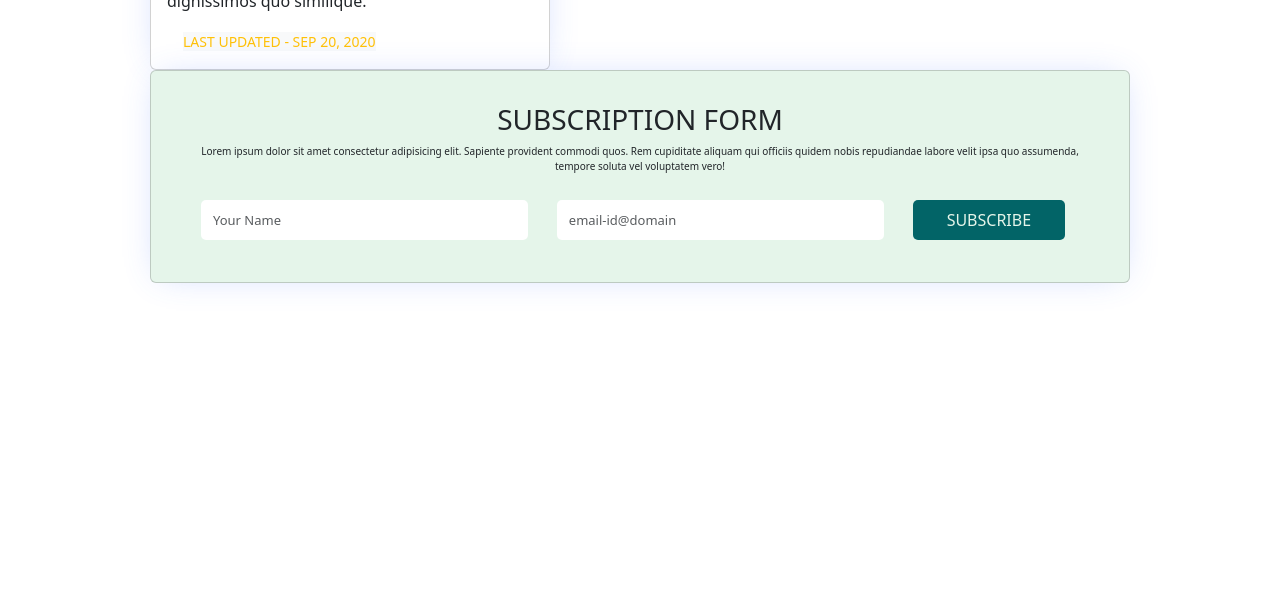
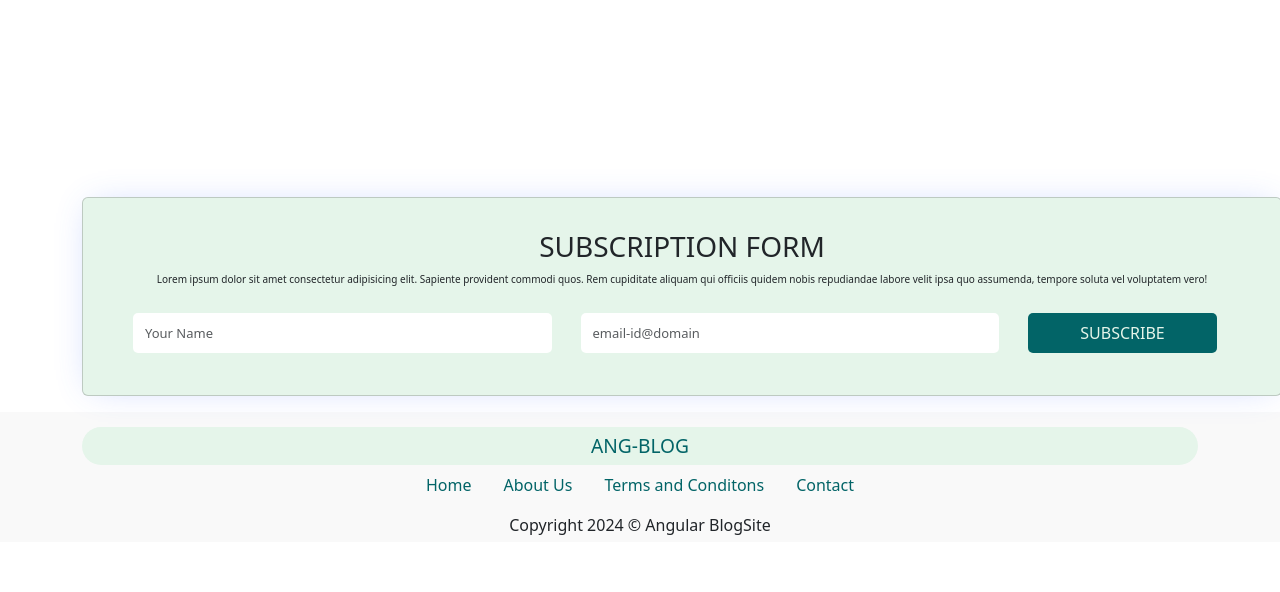
Before and after one commit to saka-do/AngularBlogApp, an Angular app in the folder ang-blog-webapp/: page / in a window 1280 px wide. Shown: the part 681-1273 px from the top of the page. After the commit the page ends 1226 px from the top, so only its background shows below. Built offline with nearby package versions, Linux system fonts and the light colour scheme.

Commit message:
Prepare the App Component

```diff
--- a/ang-blog-webapp/src/app/app.component.css
+++ b/ang-blog-webapp/src/app/app.component.css
@@ -1,4 +1,4 @@
 .app-body{
+    margin-top: 150px;
     min-height: 85vh;
-    margin: 150px;
 }
--- a/ang-blog-webapp/src/app/app.component.html
+++ b/ang-blog-webapp/src/app/app.component.html
@@ -1,8 +1,16 @@
 <app-header></app-header>
+
 <app-category-navbar></app-category-navbar>
+
 <div class="app-body">
-    <app-post-card></app-post-card>
-    <app-subscription-form></app-subscription-form>
+    <router-outlet></router-outlet>
 </div>
+
+<div class="container mt-5 mb-3">
+    <div class="row justify-content-center">
+        <app-subscription-form></app-subscription-form>
+    </div>
+</div>
+
+
 <app-footer></app-footer>
-<router-outlet></router-outlet>
--- a/ang-blog-webapp/src/app/layout/footer/footer.component.css
+++ b/ang-blog-webapp/src/app/layout/footer/footer.component.css
@@ -2,7 +2,6 @@ footer{
     height: 130px;
     padding: 15px;
     background-color: var(--navbar-footer-color);
-    margin-top: 85vh;
 }
 
 .site-logo{
--- a/ang-blog-webapp/src/app/subscription-form/subscription-form.component.css
+++ b/ang-blog-webapp/src/app/subscription-form/subscription-form.component.css
@@ -1,5 +1,6 @@
 .card{
     background-color: var(--secondary-color);
+    width: 1200px;
 }
 
 input[type="text"], input[type="email"]{
```
Also changed, not shown: 1 other file (tests, documents, lock files or other folders).
